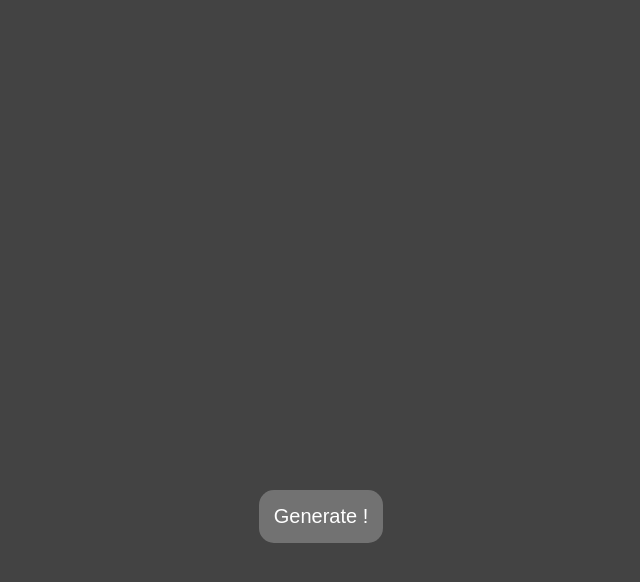
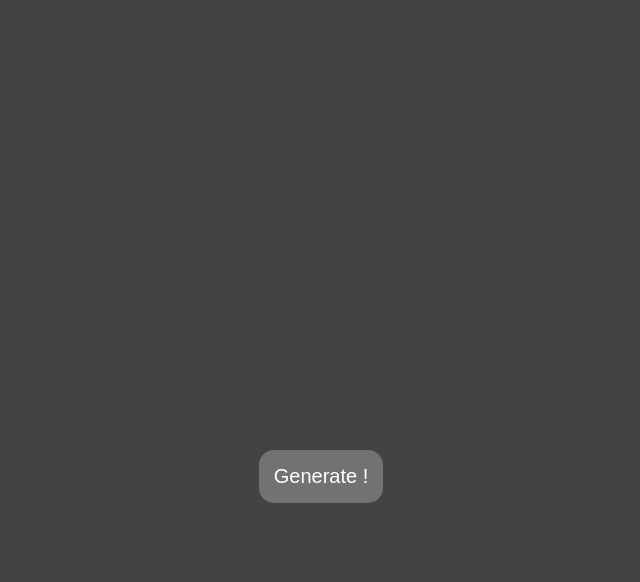
Before and after one commit to MagicTendo/GithubPages, a plain HTML site: page example/ytpmv-api-example.html in a window 1280 px wide. Shown: the part 152-734 px from the top of the page, without its empty margins (319-959 px from the left). Drawn offline with Linux system fonts and the light colour scheme.

Commit message:
Update example.css

```diff
--- a/css/example.css
+++ b/css/example.css
@@ -1,5 +1,5 @@
 body {
-    height: 100dvh;
+    height: 95dvh;
     position: relative;
     background-color: #434343;
 }
```
